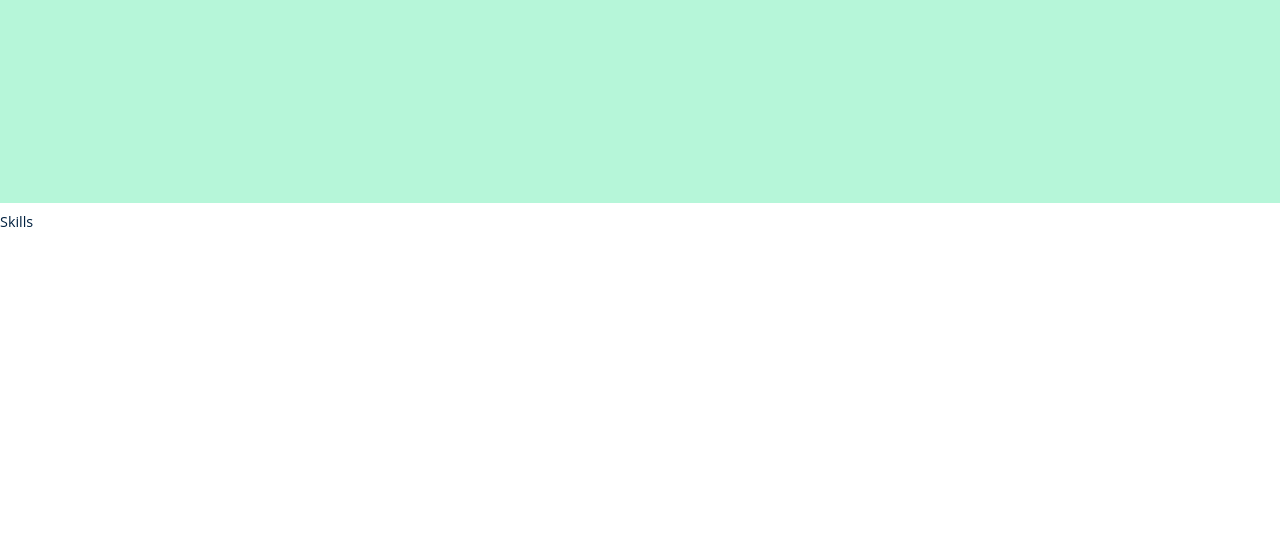
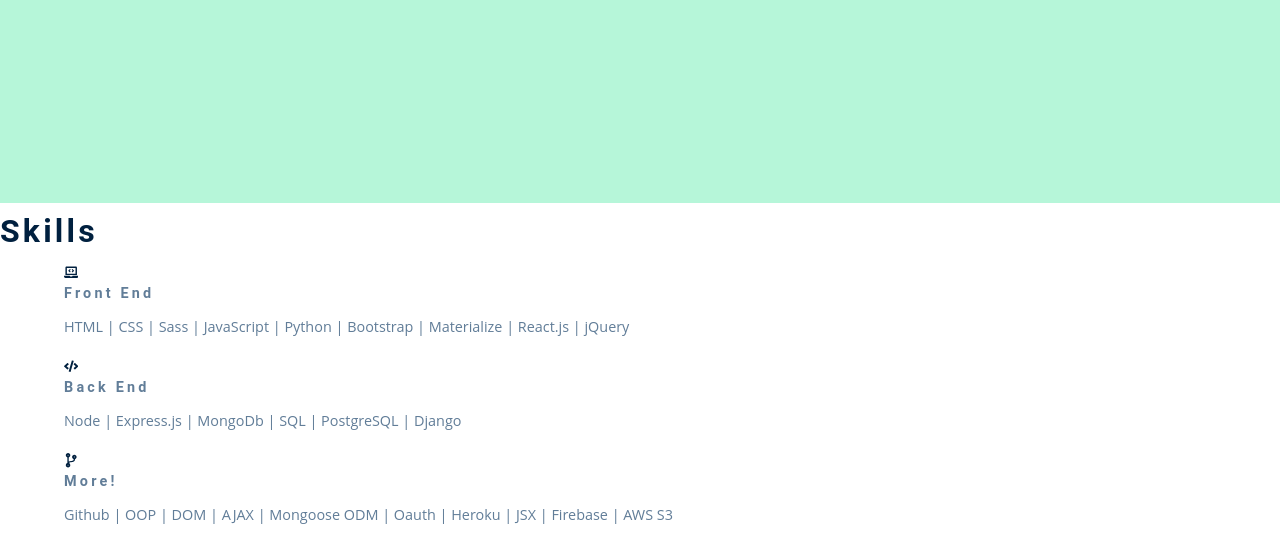
Before and after one commit to elvisEspinozaN/portfolio, a Gatsby site: page / in a window 1280 px wide. Shown: the part 629-1175 px from the top of the page. Before the commit the page ends 862 px from the top, so only its background shows below. Built offline with nearby package versions, Linux system fonts and the light colour scheme; Gatsby itself is replaced by a stand-in of ours.

Commit message:
skills component to be worked on

```diff
--- a/src/components/Heading.js
+++ b/src/components/Heading.js
@@ -1,7 +1,11 @@
 import React from "react"
 
-const Heading = () => {
-  return <div>Heading</div>
+const Heading = ({ heading }) => {
+  return (
+    <div className="section-heading">
+      <h2>{heading || "default heading"}</h2>
+    </div>
+  )
 }
 
 export default Heading
--- a/src/components/Skills.js
+++ b/src/components/Skills.js
@@ -1,8 +1,26 @@
 import React from "react"
 import Heading from "./Heading"
+import skills from "../const/skills"
 
 const Skills = () => {
-  return <div>Skills</div>
+  return (
+    <section className="section bg-nan">
+      <Heading heading="Skills" />
+      <div className="section-center skills-center">
+        {skills.map(skill => {
+          const { id, icon, title, text } = skill
+
+          return (
+            <article key={id} className="skill">
+              {icon}
+              <h4>{title}</h4>
+              <p>{text}</p>
+            </article>
+          )
+        })}
+      </div>
+    </section>
+  )
 }
 
 export default Skills
--- a/src/const/skills.js
+++ b/src/const/skills.js
@@ -21,3 +21,5 @@
     text: "Github | OOP | DOM | AJAX | Mongoose ODM | Oauth | Heroku | JSX | Firebase | AWS S3",
   },
 ]
+
+export default skills
```
